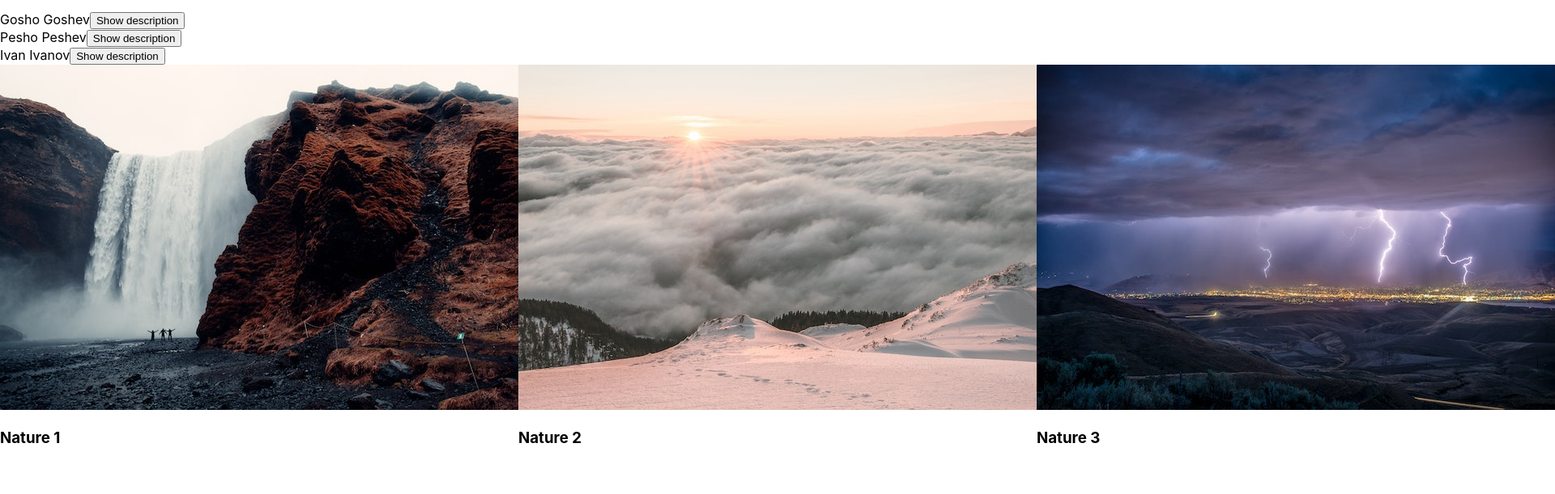
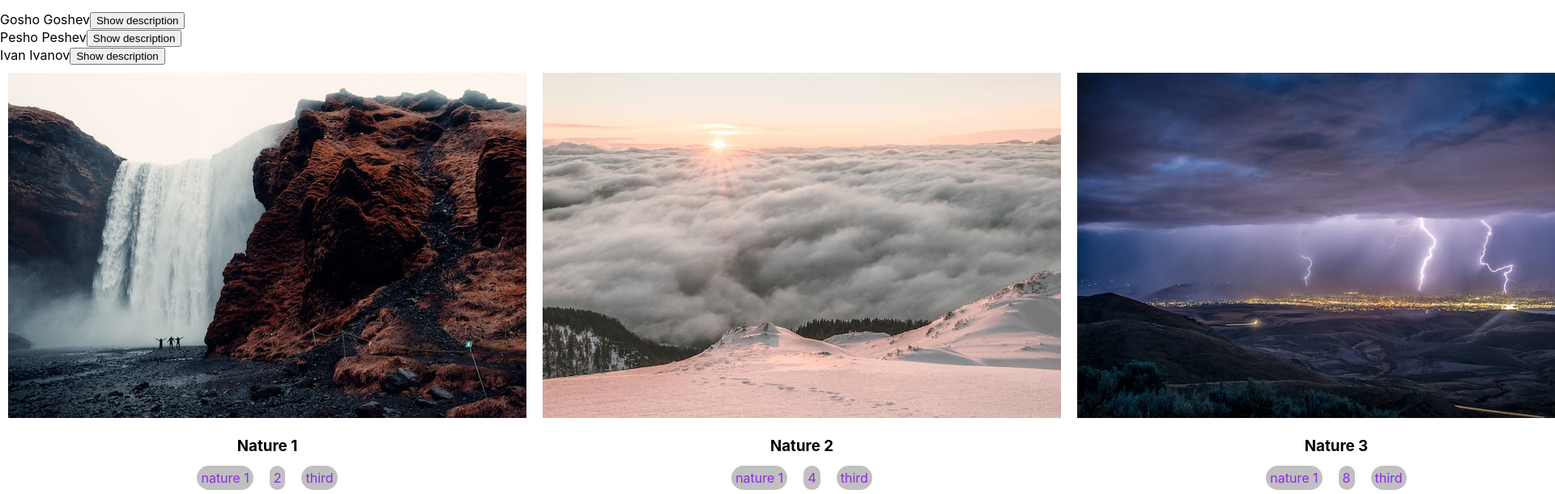
Before and after one commit to valensixx/react-treaning-part-two, a React (Create React App) app: page / in a window 1280 px wide. Shown: the part 1178-1789 px from the top of the page at 81% size, 1920 px wide, since content can reach past the window. Before the commit the page ends 1749 px from the top, so only its background shows below. Built offline with nearby package versions, Linux system fonts and the light colour scheme.

Commit message:
task done

```diff
--- a/src/ImageListPlus.js
+++ b/src/ImageListPlus.js
@@ -12,17 +12,26 @@ export default function ILP(props){
         },
         img: {
             width: '100%',
+        },
+
+        tag:{
+            background: 'silver',
+            color: 'blueviolet',
+            borderRadius: '20px',
+            margin: 10,
+            padding: 5,
         }
     }
 
     function renderSingleImage(item){
         return(
-            <div>
+            <div style={style.innerContainer}>
                 <img
                     src={item.imagePath}
                     style={style.imagePath}
                 />
                 <h3>{item.title}</h3>
+                {item.tags.map(i => <span style={style.tag}>{i}</span>)}
             </div>
         );
     }
```
